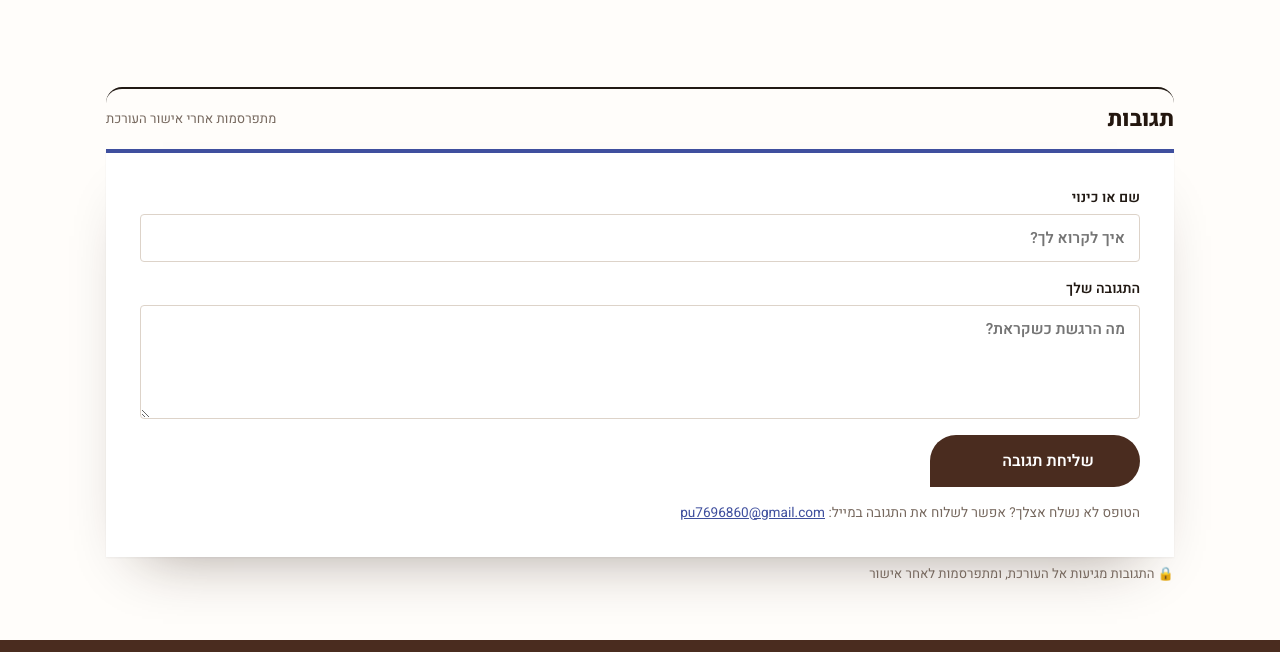
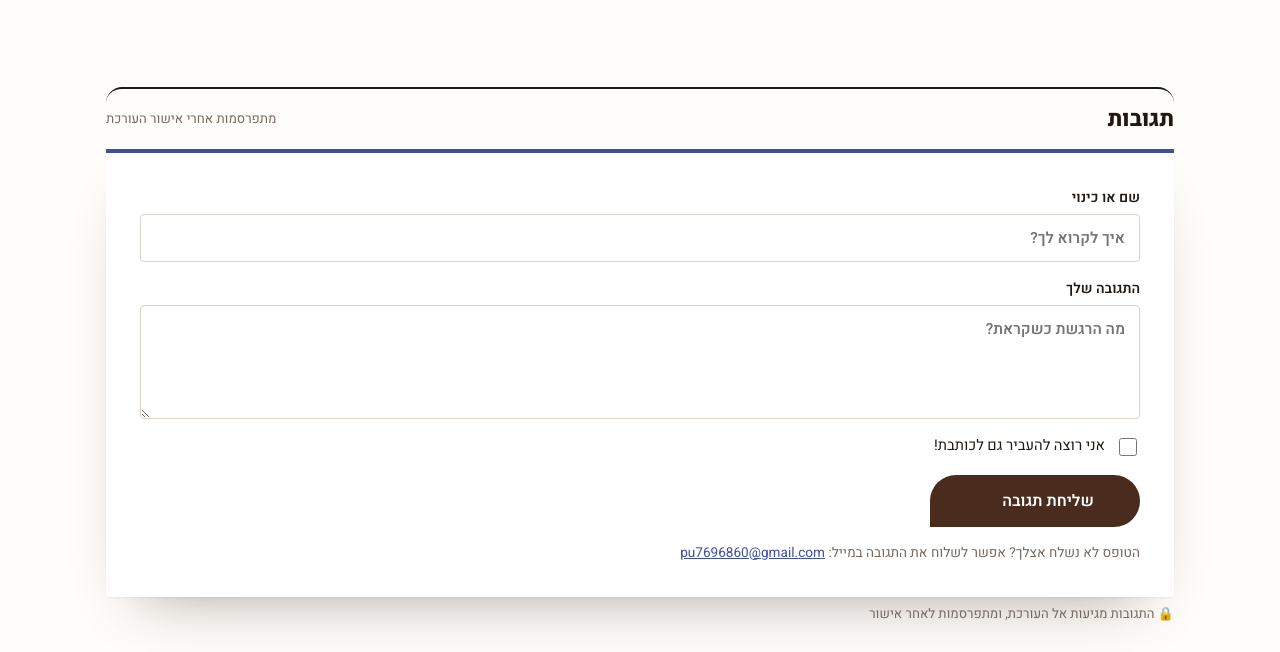
Before and after one commit to pu7696860-hash/hapundak, an Eleventy site: page src/category.njk in a window 1280 px wide. Shown: the part 1827-2479 px from the top of the page. Built offline with nearby package versions, Linux system fonts and the light colour scheme; Eleventy itself is replaced by a stand-in of ours; files that its build step writes are made by us from their sources; files whose address does not match are found by name.

Commit message:
Update talk.njk

```diff
--- a/src/_includes/partials/talk.njk
+++ b/src/_includes/partials/talk.njk
@@ -14,7 +14,7 @@
   <input type="text" name="_honey" class="hp" tabindex="-1" autocomplete="off" aria-hidden="true">
   <label class="full">שם או כינוי<input name="שם" required placeholder="איך לקרוא לך?"></label>
   <label class="full">התגובה שלך<textarea name="תגובה" rows="4" required placeholder="מה הרגשת כשקראת?"></textarea></label>
-  {% if author_email %}<label class="chk full"><input type="checkbox" class="cc-author" data-email="{{ author_email }}"> לשלוח את התגובה גם לכותבת, {{ author }}</label>{% endif %}
+  <label class="chk full"><input type="checkbox" class="cc-author" name="להעביר לכותבת" value="כן, נא להעביר את התגובה גם לכותבת"> אני רוצה להעביר גם לכותבת!</label>
   <div class="full sendwrap"><button class="send" type="submit"><span class="fill"></span><span class="t">שליחת תגובה</span><span class="done">התגובה נשלחה ✓</span></button></div>
   <p class="ok" hidden>תודה! התגובה הגיעה אל העורכת 💛</p>
   <p class="err" hidden></p>
```
